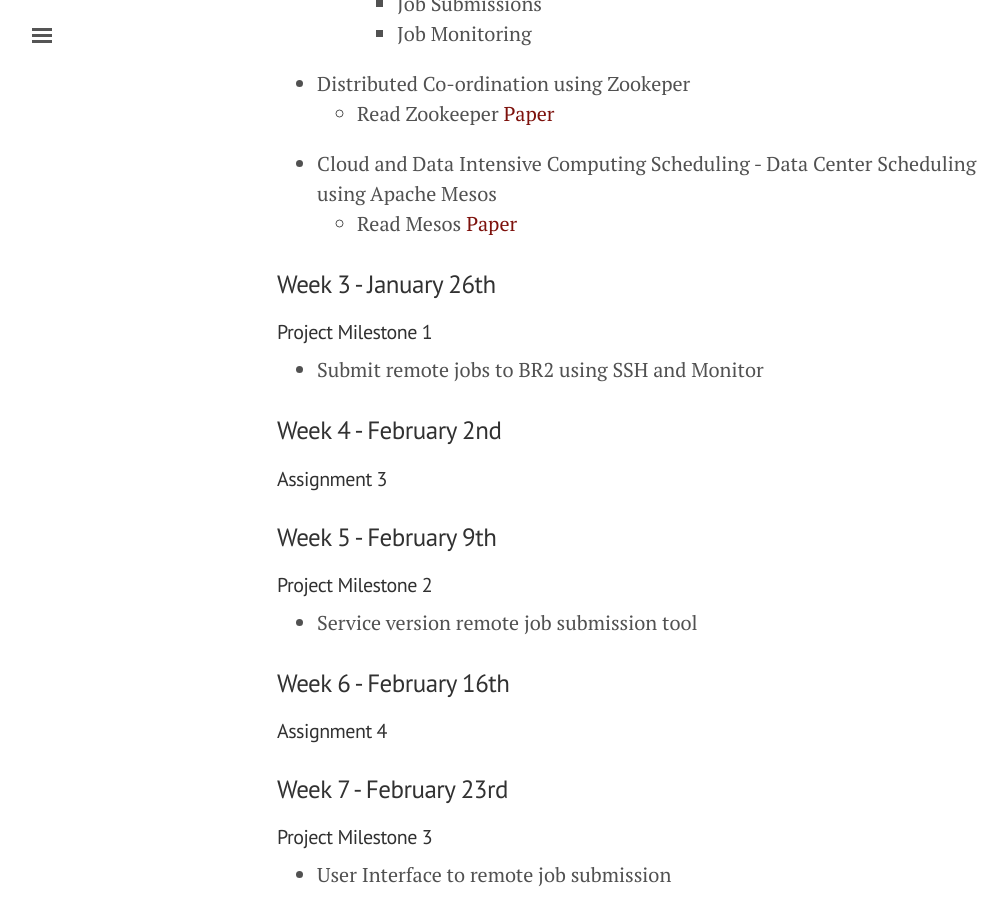
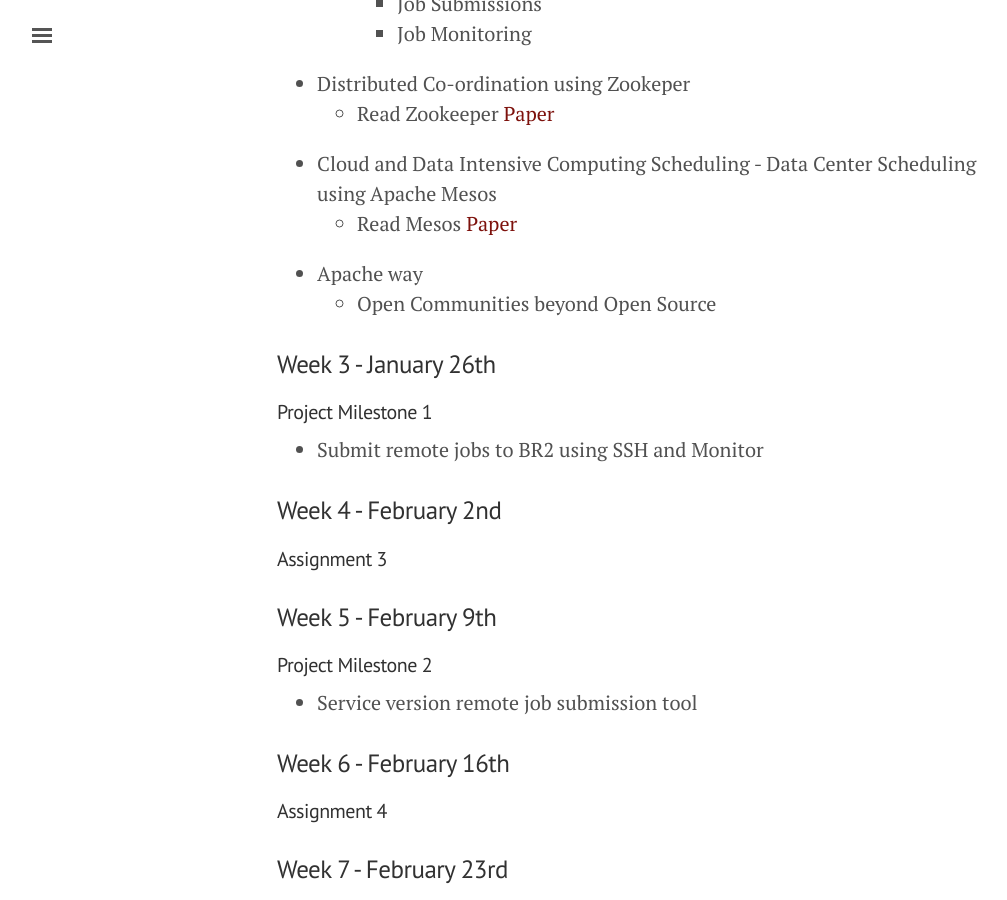
Before and after one commit to airavata-courses/airavata-courses.github.io, a Jekyll site: the page built from index.md, in a window 1280 px wide and 900 px high, scrolled down 4232 px. Shown: the whole window, without its empty margins (3-1010 px from the left). Built offline with Jekyll 4.4.1, drawn with Linux system fonts in a browser that asks for light colours; the list of posts is cut into pages by our own code.

Commit message:
lecture 2

```diff
--- a/index.md
+++ b/index.md
@@ -100,6 +100,8 @@
     * Read Zookeeper [Paper](https://www.usenix.org/legacy/event/usenix10/tech/full_papers/Hunt.pdf)
 * Cloud and Data Intensive Computing Scheduling - Data Center Scheduling using Apache Mesos
     * Read Mesos [Paper](http://static.usenix.org/events/nsdi11/tech/full_papers/Hindman_new.pdf)
+* Apache way
+    * Open Communities beyond Open Source
 
 ###  Week 3 - January 26th
 
```
